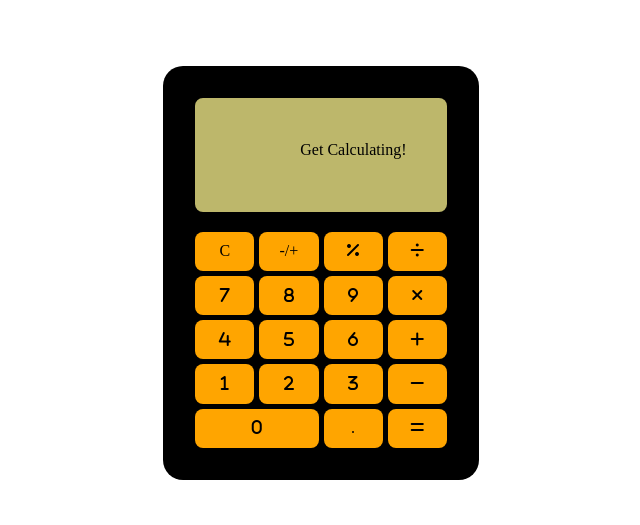
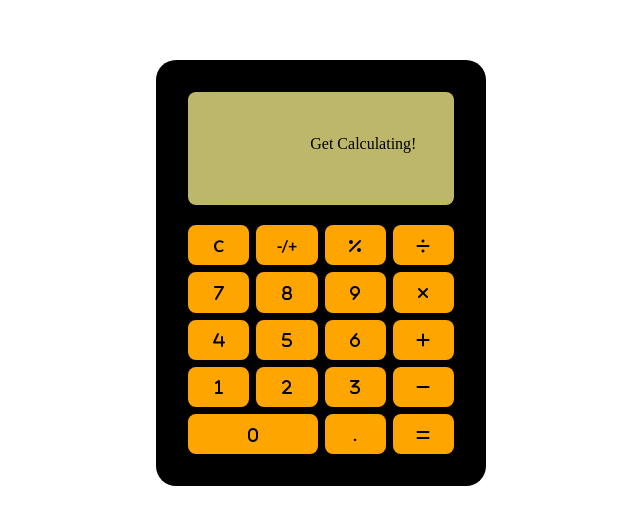
Before and after one commit to EmmaOyetey/calculator, a website built with Vite: page index.html in a window 1280 px wide. Shown: the part 127-652 px from the top of the page, without its empty margins (319-959 px from the left). Built offline with nearby package versions, Linux system fonts and the light colour scheme.

Commit message:
minor tweaks to styling. styling complete

```diff
--- a/src/_variables.scss
+++ b/src/_variables.scss
@@ -1,8 +1,13 @@
 
+
+
+
+@import url('https://fonts.googleapis.com/css2?family=Lato:ital,wght@0,100;0,300;0,400;0,700;0,900;1,100;1,300;1,400;1,700;1,900&display=swap');
+
+$font-family : Lato, sans-serif;
+$app-color : black;
+$display-color : darkkhaki;
+$button-color : orange;
 
 $maxDigits: 10;
 $baseFontSize: 2em;
-
-@import url('https://fonts.googleapis.com/css2?family=Lato:ital,wght@0,100;0,300;0,400;0,700;0,900;1,100;1,300;1,400;1,700;1,900&display=swap');
-
-$font-family : Lato, sans-serif,
--- a/src/style.scss
+++ b/src/style.scss
@@ -10,24 +10,26 @@ body {
 }
 
 #app {
-  max-width: 1280px;
+
+  max-width: 1000px;
   margin: 0 auto;
   padding: 2rem;
   text-align: center;
-  background-color: black;
+  background-color: $app-color;
   border-radius: 20px;
   font-size: 1em;
   font-weight: 500;
+
 }
 
 .display-container {
   display: flex;
   flex-direction: column;
   align-items: flex-end;
-  background-color: darkkhaki;
+  background-color: $display-color;
   border-radius: 8px;
   border: 1px solid transparent;
-  padding: 0.6em 1.2em;
+  padding: 0.6em 1em;
   font-size: 1em;
   font-weight: 500;
   margin-bottom: 20px;
@@ -36,7 +38,7 @@ body {
 .buttons-container {
   max-width: 100%;
   display: grid;
-  grid-gap: 5px;
+  grid-gap: 7px;
   grid-template-columns: repeat(4, 1fr);
   grid-template-rows: repeat(5, 1fr);
   grid-template-areas:
@@ -73,11 +75,15 @@ body {
   border: 1px solid transparent;
   padding: 0.6em 1.2em;
   font-size: 1em;
-  font-weight: 500;
+  font-weight: 700;
   font-family: inherit;
-  background-color: orange;
+  background-color: $button-color;
   cursor: pointer;
   transition: border-color 0.25s;
+  font-family: $font-family;
+
+
+
 
 }
 
```
Also changed, not shown: index.html (+4 -7 lines), main.css, src/style.css, 2 other files.
